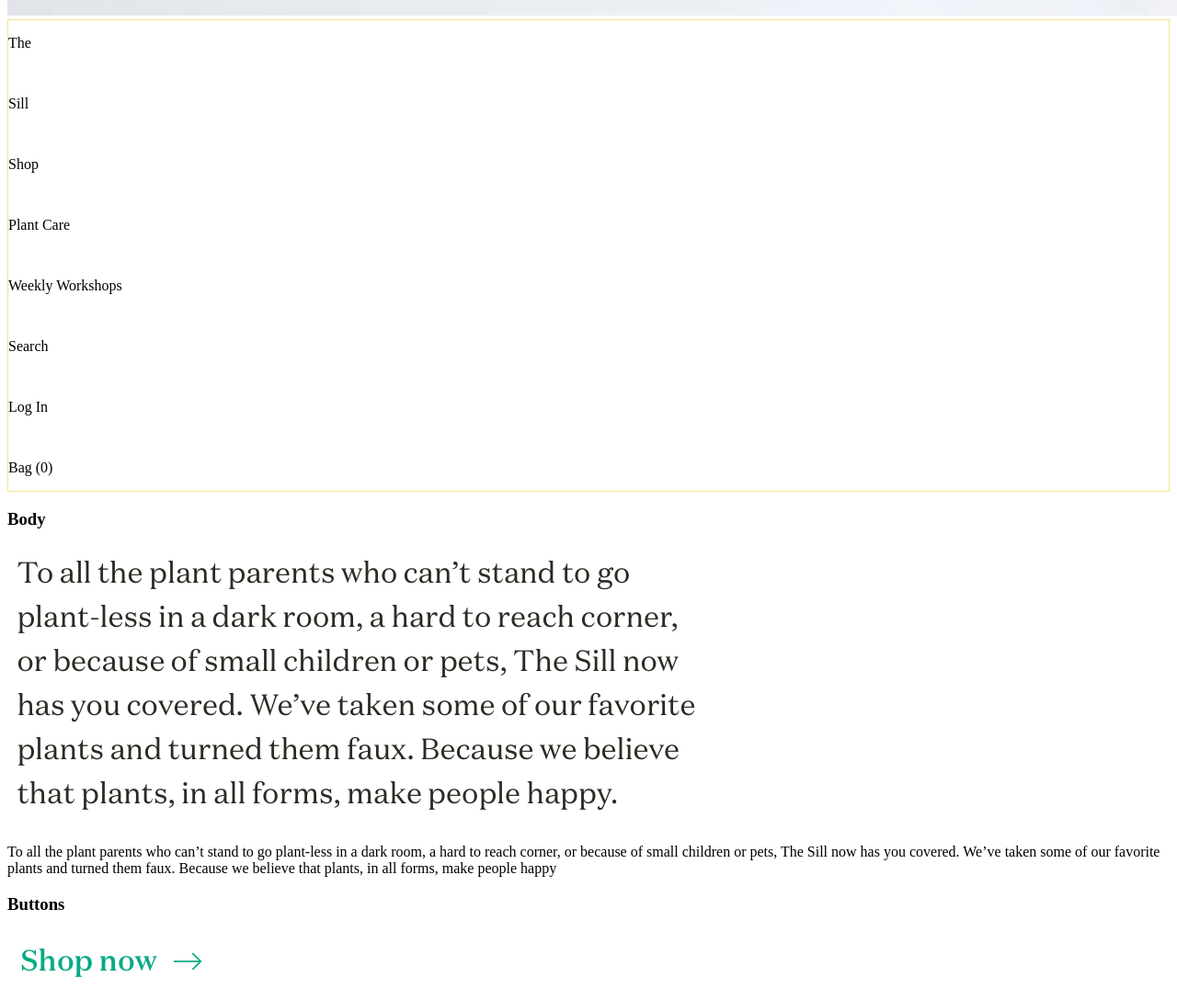
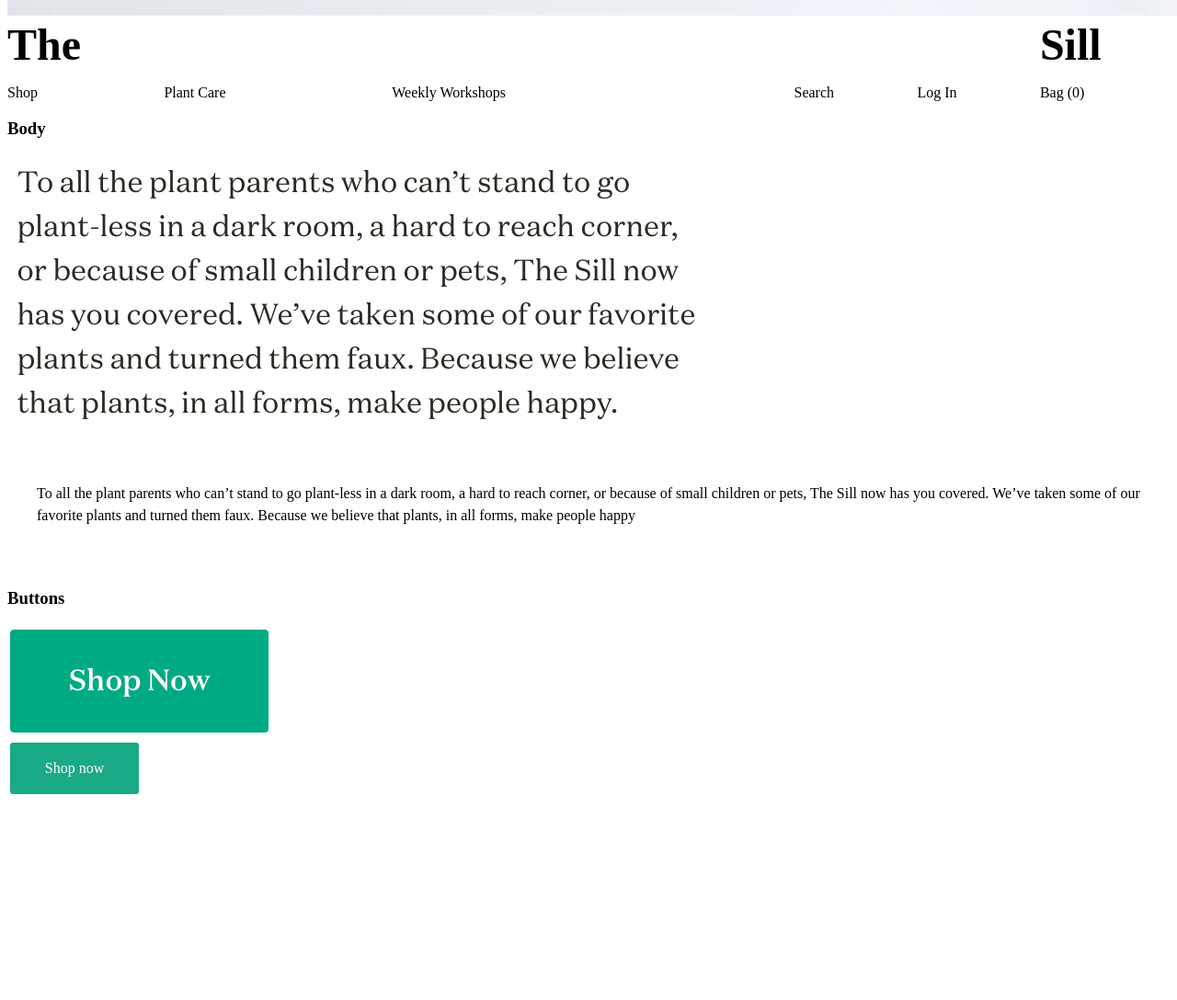
Before and after one commit to aemacdonald/the-sill-case-study, a plain HTML site: page components /index.html in a window 1280 px wide. Shown: the part 500-1588 px from the top of the page at 92% size. After the commit the page ends 1372 px from the top, so only its background shows below. Drawn offline with Linux system fonts and the light colour scheme; a web font is replaced by a local one.

Commit message:
more components

```diff
--- a/components /index.html
+++ b/components /index.html
@@ -10,11 +10,12 @@
 </head>
 <body>
     <h1> Web Components </h1>
-    <article class="component">
+    <article class="component1">
             <h3 class="component__name"> Green Bar </h3>
          <img
             srcset="img/green-bar.png 2x"
             src="img/green-bar.png">
+
         <div class="component__code_green">
             <p>We ship nation wide. Orders over $50 ship free. <a class="topbar" href="https://www.thesill.com/collections/all-plants?&sort_by=null&page=1"> Shop now! </a> </p>
         </div>
@@ -25,25 +26,23 @@
             srcset="img/mainnavbar.png 2x"
             src="img/mainnavbar.png">
         <div class="nav-bar">
-            <p class="the">The</p>
-            <p class="sill">Sill</p>
-            <p><a class="item1" href="#">Shop</a></p>
-            <p><a class="item2" href="#">Plant Care</a></p>
-            <p><a class="item3" href="https://www.thesill.com/collections/workshops?&sort_by=undefined&page=1">Weekly Workshops</a></p>
-            <p><a class="item4" href="https://www.thesill.com/collections/workshops?&sort_by=undefined&page=1">Search</a></p>
-            <p><a class="item5" href="https://www.thesill.com/account/login?return_url=%2Faccount">Log In</a></p>
-            <p><a class="item6" href="#"> Bag (0)</a></p>
+            <div class="the">The</div>
+            <div class="sill">Sill</div>
+            <div class="item1"><a href="#">Shop</a></div>
+            <div class="item2"><a href="#">Plant Care</a></div>
+            <div class="item3"><a href="https://www.thesill.com/collections/workshops?&sort_by=undefined&page=1">Weekly Workshops</a></div>
+            <div class="item4"><a href="https://www.thesill.com/collections/workshops?&sort_by=undefined&page=1">Search</a></div>
+            <div class="item5"><a href="https://www.thesill.com/account/login?return_url=%2Faccount">Log In</a></div>
+            <div class="item6"><a href="#"> Bag (0)</a></div>
         </div>
-
     </article>
-
-    <article class="component">
+    <article class="component2">
         <h3 class="component__name"> Body </h3>
             <img
              srcset="img/body.png 2x"
              src="img/body.png" alt="body copy">
 
-            <div class="component__code">
+            <div class="body_copy">
                  <p>To all the plant parents who can’t stand to go plant-less
                  in a dark room, a hard to reach corner, or because of small
                  children or pets, The Sill now has you covered. We’ve taken
@@ -51,10 +50,11 @@
                  believe that plants, in all forms, make people happy</p>
             </div>
         </article>
-    <article class="component">
+    <article class="component3">
         <h3 class="component__name">Buttons</h3>
-        <img srcset="img/button.png 2x"
-            src="img/button.png" alt="button1">
+            <img srcset="img/button1.png 2x"
+             src="img/button1.png" alt="button1">
+        <div><a href="#!" class="button1"> Shop now </a></div>
 
     </article>
 </body>
--- a/css/main.css
+++ b/css/main.css
@@ -1,8 +1,7 @@
-:root {
 
-}
-
-
+/**
+ * Layout Defaults
+**/
 
 html {
     box-sizing: border-box;
@@ -15,7 +14,7 @@ html {
 
 body {
     font-family: starling, serif;
-    font-weight: 200;
+    font-weight: 100;
     font-style: normal;
 }
 
@@ -24,23 +23,85 @@ a {
     color: black;
 }
 
+/**
+  * Green Bar
+**/
+
 .component__code_green {
     color: white;
     text-align: center;
     background-color: #1AAA85;
     padding: 1px;
+    font-family: starling, serif;
 
 }
 .topbar {
     color: white;
 }
 
+/**
+  * Navigation Bar
+**/
 
 .nav-bar {
     display: grid;
     grid-gap: 1rem;
     grid-template-columns: repeat (5, 1fr 2fr);
-    grid-template-rows: repeat (10, 10px);
+    grid-template-rows: repeat (5, 1fr 2fr);
     color: black;
-    border: 1px solid khaki;
+    padding: 0 auto;
+    margin: 0 auto;
 }
+
+.the {
+    font-weight: bold;
+    font-size: 3rem;
+}
+
+.sill {
+    grid-column: 10 / 10;
+    font-weight: bold;
+    font-size: 3rem;
+}
+
+.item1 {
+    grid-column: 1/1;
+}
+
+.item2 {
+    grid-column: 2 / 3;
+}
+
+.item3 {
+    grid-column: 4 / 8;
+}
+.item6 {
+    padding-right: 1px;
+    grid-column: 10/10;
+}
+
+/**
+  * Body Copy
+**/
+
+.body_copy {
+    line-height: 1.5rem;
+    padding: 2rem;
+
+}
+
+/**
+  * Button
+**/
+
+.button1 {
+    background-color: #1AAA85;;
+    color: #fff;
+    padding: 19px;
+    width: 140px;
+    margin: 3px;
+    border-radius: 3px;
+    text-align: center;
+    display: block;
+    text-decoration: none;
+}
```
Lines whose indentation alone changed are shown as unchanged.
